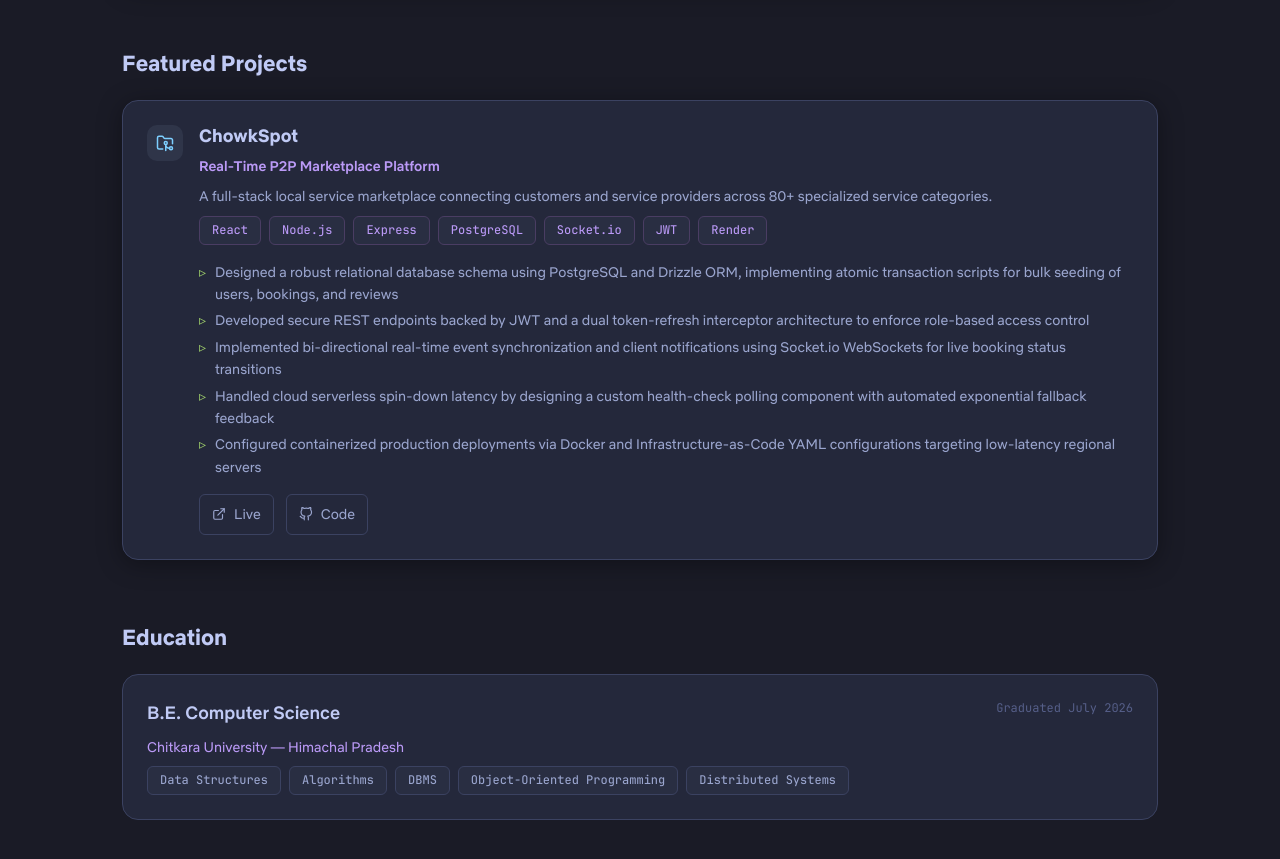
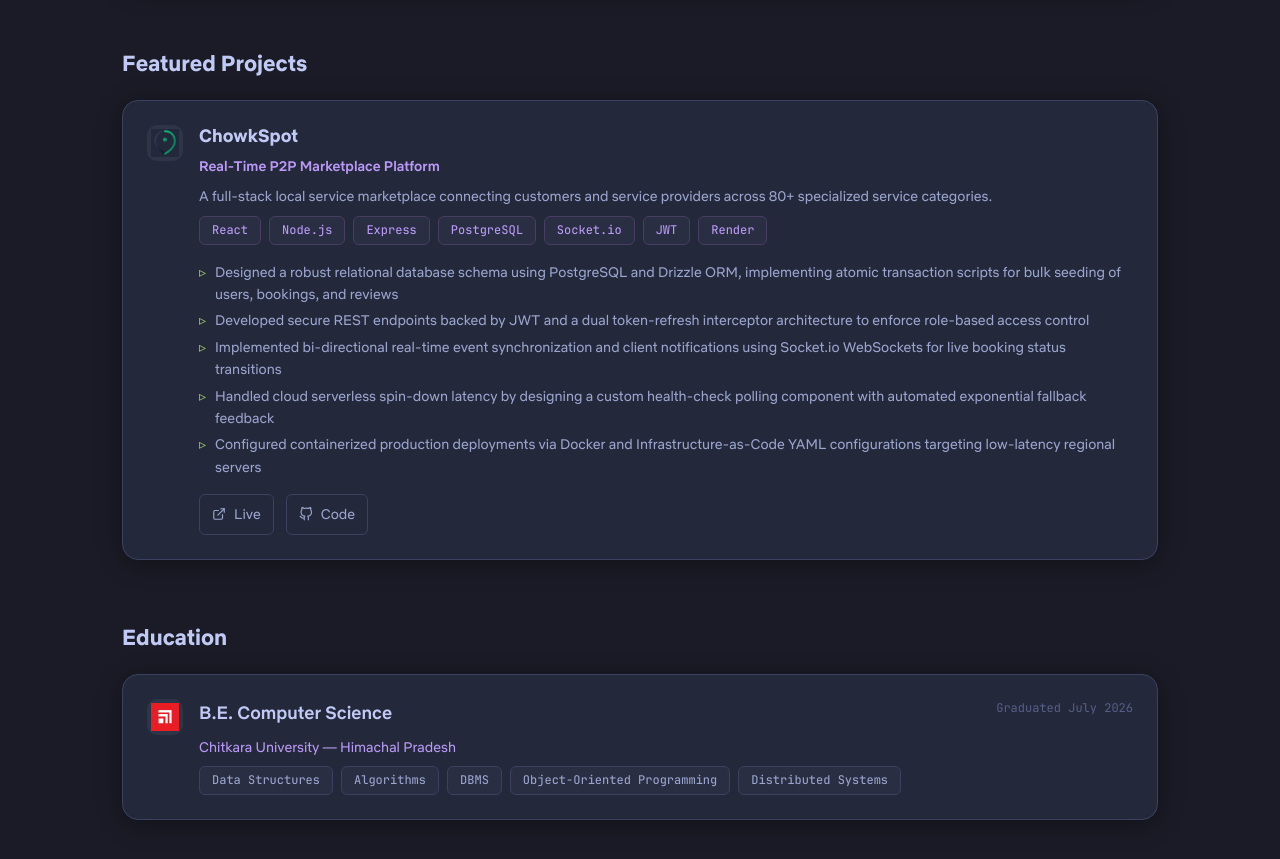
Before and after one commit to SharadJ19/portfolio, an Astro site: page / in a window 1280 px wide. Shown: the part 1300-2159 px from the top of the page. Built offline with nearby package versions, Linux system fonts and the light colour scheme; Astro itself is replaced by a stand-in of ours.

Commit message:
feat(ui): add custom WebP logos for experience, projects, and education

```diff
--- a/src/components/ExecutiveView/ExecutiveView.module.css
+++ b/src/components/ExecutiveView/ExecutiveView.module.css
@@ -175,6 +175,15 @@
   border-radius: var(--radius-md);
   background: var(--tokyo-bg-highlight);
   color: var(--tokyo-cyan);
+  overflow: hidden; /* Added */
+}
+
+/* Add custom logo styling */
+.cardLogo {
+  width: 100%;
+  height: 100%;
+  object-fit: contain;
+  padding: 4px;
 }
 
 .expBody {
@@ -299,12 +308,12 @@
 /* ---- Education ---- */
 .eduCard {
   display: flex;
-  flex-direction: column;
-  gap: var(--space-2);
+  gap: var(--space-4);
   padding: var(--space-5);
   background: var(--tokyo-bg-surface);
   border: var(--border-thin);
   border-radius: var(--radius-lg);
+  box-shadow: var(--shadow-card);
 }
 
 .eduHeader {
--- a/src/components/ExecutiveView/ExecutiveView.tsx
+++ b/src/components/ExecutiveView/ExecutiveView.tsx
@@ -1,4 +1,4 @@
-import { MapPin, Mail, Phone, Code2, FileText } from 'lucide-react';
+import { MapPin, Mail, Phone, Code2, FileText, GraduationCap } from 'lucide-react';
 import { GithubIcon, LinkedinIcon } from '../common/Icons';
 import { profile, skills, experience, projects, education } from '../../data/profileData';
 import type { Skills } from '../../types/profile';
@@ -120,7 +120,18 @@ export default function ExecutiveView() {
       <section className={styles.section}>
         <h3 className={styles.sectionTitle}>Education</h3>
         {education.map((e) => (
-          <div key={e.id} className={styles.eduCard}>
+          <div key={e.id} className={styles.eduCardLayout}>
+            {' '}
+            {/* Update wrapper class if desired */}
+            <div className={styles.eduCard}>
+              <div className={styles.expIcon}>
+                {e.logo ? (
+                  <img src={e.logo} alt={e.institution} className={styles.cardLogo} />
+                ) : (
+                  <GraduationCap size={18} />
+                )}
+              </div>
+              <div className={styles.expBody}>
                 <div className={styles.eduHeader}>
                   <span className={styles.eduDegree}>{e.degree}</span>
                   <span className={styles.eduPeriod}>{e.period}</span>
@@ -134,6 +145,8 @@ export default function ExecutiveView() {
                   ))}
                 </div>
               </div>
+            </div>
+          </div>
         ))}
       </section>
     </div>
--- a/src/components/ExecutiveView/ExperienceCard.tsx
+++ b/src/components/ExecutiveView/ExperienceCard.tsx
@@ -10,7 +10,11 @@ export default function ExperienceCard({ job }: ExperienceCardProps) {
   return (
     <article className={styles.expCard}>
       <div className={styles.expIcon}>
-        <Briefcase size={18} />
+        {job.logo ? (
+          <img src={job.logo} alt={job.company} className={styles.cardLogo} />
+        ) : (
+          <Briefcase size={18} />
+        )}
       </div>
       <div className={styles.expBody}>
         <div className={styles.expHeader}>
--- a/src/components/ExecutiveView/ProjectCard.tsx
+++ b/src/components/ExecutiveView/ProjectCard.tsx
@@ -12,7 +12,11 @@ export default function ProjectCard({ project }: ProjectCardProps) {
   return (
     <article className={styles.projectCard}>
       <div className={styles.expIcon}>
-        <FolderGit2 size={18} />
+        {project.logo ? (
+          <img src={project.logo} alt={project.name} className={styles.cardLogo} />
+        ) : (
+          <FolderGit2 size={18} />
+        )}
       </div>
       <div className={styles.projectBody}>
         <div className={styles.projectHeader}>
--- a/src/data/profileData.ts
+++ b/src/data/profileData.ts
@@ -41,6 +41,7 @@ export const experience: Experience[] = [
     company: 'Quark Software Inc.',
     location: 'Mohali',
     period: 'Jan 2026 – June 2026',
+    logo: '/logos/quark.webp',
     highlights: [
       'Built and delivered 3 sidebar plugins using Angular and Node.js, reducing development time by 30%',
       'Designed a micro-frontend plugin system integrated with backend services, enabling independent deployments and scalability',
@@ -61,6 +62,7 @@ export const projects: Project[] = [
     id: 'chowkspot',
     name: 'ChowkSpot',
     subtitle: 'Real-Time P2P Marketplace Platform',
+    logo: '/logos/chowkspot.webp',
     description:
       'A full-stack local service marketplace connecting customers and service providers across 80+ specialized service categories.',
     stack: ['React', 'Node.js', 'Express', 'PostgreSQL', 'Socket.io', 'JWT', 'Render'],
@@ -85,6 +87,7 @@ export const education: Education[] = [
     institution: 'Chitkara University',
     location: 'Himachal Pradesh',
     period: 'Graduated July 2026',
+    logo: '/logos/chitkara.webp',
     coursework: [
       'Data Structures',
       'Algorithms',
--- a/src/types/profile.ts
+++ b/src/types/profile.ts
@@ -36,6 +36,7 @@ export interface Experience {
   location: string;
   period: string;
   highlights: string[];
+  logo?: string;
 }
 
 export interface ProjectLinks {
@@ -51,6 +52,7 @@ export interface Project {
   stack: string[];
   highlights: string[];
   links: ProjectLinks;
+  logo?: string;
 }
 
 export interface Education {
@@ -60,4 +62,5 @@ export interface Education {
   location: string;
   period: string;
   coursework: string[];
+  logo?: string;
 }
```
Also changed, not shown: public/logos/chitkara.webp (added), public/logos/chowkspot.webp (added), public/logos/quark.webp (added). Lines whose indentation alone changed are shown as unchanged.
